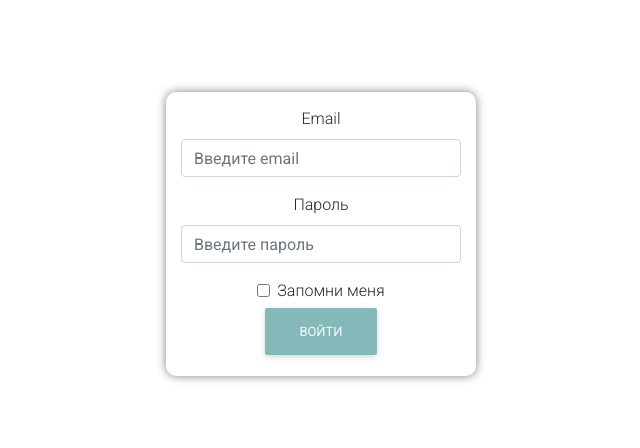
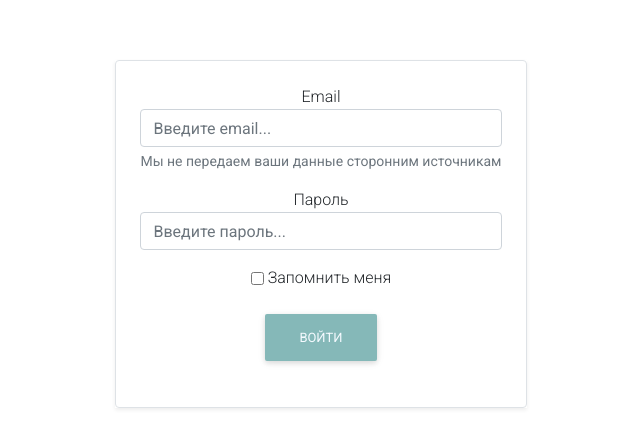
Before and after one commit to H-b-IO-T-O-H/kts, a React (Create React App) app: page /auth in a window 1280 px wide. Shown: the part 166-614 px from the top of the page, without its empty margins (319-959 px from the left). Built offline with nearby package versions, Linux system fonts and the light colour scheme.

Commit message:
final front

```diff
--- a/src/pages/Authorization/Authorization.tsx
+++ b/src/pages/Authorization/Authorization.tsx
@@ -21,7 +21,9 @@ import {makePost} from "@utils/network";
 import {addUsers} from "@utils/addUsers";
 
 export const Logout = (history: any) => {
-    makePost(`${DOMAIN}${LOGOUT}`, null).then((r)=>{}).catch((e)=>{})
+    makePost(`${DOMAIN}${LOGOUT}`, null).then((r) => {
+    }).catch((e) => {
+    })
     localStorage.clear()
     history.replace(Urls.auth);
 }
@@ -117,30 +119,63 @@ const Auth = () => {
     }, []);
 
     return (
-        <div className="Auth h-100 d-flex justify-content-center align-items-center text-center">
-            <form className="Auth__form">
+        // <div className="Auth h-100 d-flex justify-content-center align-items-center text-center">
+        //     <form className="Auth__form">
+        //         <div className="form-group">
+        //             <div>Email</div>
+        //             {(emailDirty && emailError) && <AuthError msg={emailError}/>}
+        //             <input onChange={EmailHandler} value={email} name="email" onBlur={BlurHandler}
+        //                    type="text" className="form-control"
+        //                    placeholder="Введите email"/>
+        //         </div>
+        //         <div className="form-group">
+        //             <div>Пароль</div>
+        //             {(passwordDirty && passwordError) && <AuthError msg={passwordError}/>}
+        //             <input onChange={PasswordHandler} value={password} name="password"
+        //                    onBlur={BlurHandler} type="password" className="form-control Auth__pass"
+        //                    placeholder="Введите пароль"/>
+        //         </div>
+        //         <div className="form-check">
+        //             <input onChange={CheckBoxHandler} type="checkbox" className="form-check-input"/>
+        //             <div className="form-check-div">Запомнить</div>
+        //         </div>
+        //         {(userError) && <AuthError msg={userError}/>}
+        //         <button disabled={!formValid} onClick={HandleSubmit} type="submit" className="btn Auth__btn mt-2">Войти
+        //         </button>
+        //     </form>
+        // </div>
+        <div className="container-fluid d-flex h-100 justify-content-center align-items-center text-center">
+            <div className="row bg-white shadow-sm m-1">
+                <div className="col border rounded p-4">
+                    <form>
                         <div className="form-group">
-                    <label>Email</label>
+                            <div>Email</div>
                             {(emailDirty && emailError) && <AuthError msg={emailError}/>}
-                    <input onChange={EmailHandler} value={email} name="email" onBlur={BlurHandler}
-                           type="text" className="form-control"
-                           placeholder="Введите email"/>
+                            <input onBlur={BlurHandler} onChange={EmailHandler} value={email}
+                                   type="text" className="form-control" name="email" placeholder="Введите email..."/>
+                            <small id="emailHelp" className="form-text text-muted">Мы не передаем ваши данные
+                                сторонним источникам</small>
                         </div>
                         <div className="form-group">
-                    <label>Пароль</label>
+                            <div>Пароль</div>
                             {(passwordDirty && passwordError) && <AuthError msg={passwordError}/>}
-                    <input onChange={PasswordHandler} value={password} name="password"
-                           onBlur={BlurHandler} type="password" className="form-control Auth__pass"
-                           placeholder="Введите пароль"/>
+                            <input onBlur={BlurHandler} onChange={PasswordHandler} value={password}
+                                   className="form-control" type="password"
+                                   placeholder="Введите пароль..."/>
                         </div>
-                <div className="form-check">
-                    <input onChange={CheckBoxHandler} type="checkbox" className="form-check-input"/>
-                    <label className="form-check-label">Запомни меня</label>
+                        <div className="d-flex flex-row justify-content-center align-items-center">
+                            <input className="mr-1" onChange={CheckBoxHandler} type="checkbox"/>
+                            <div>Запомнить меня</div>
                         </div>
-                {(userError) && <AuthError msg={userError}/>}
-                <button disabled={!formValid} onClick={HandleSubmit} type="submit" className="btn Auth__btn">Войти
+                        <div className="p-0"> {(userError) && <AuthError msg={userError}/>}</div>
+                        <div className="p-3">
+                            <button disabled={!formValid} onClick={HandleSubmit} type="submit"
+                                    className="btn Auth__btn mt-2">Войти
                             </button>
+                        </div>
                     </form>
+                </div>
+            </div>
         </div>
     )
 }
```
Lines whose indentation alone changed are shown as unchanged.
